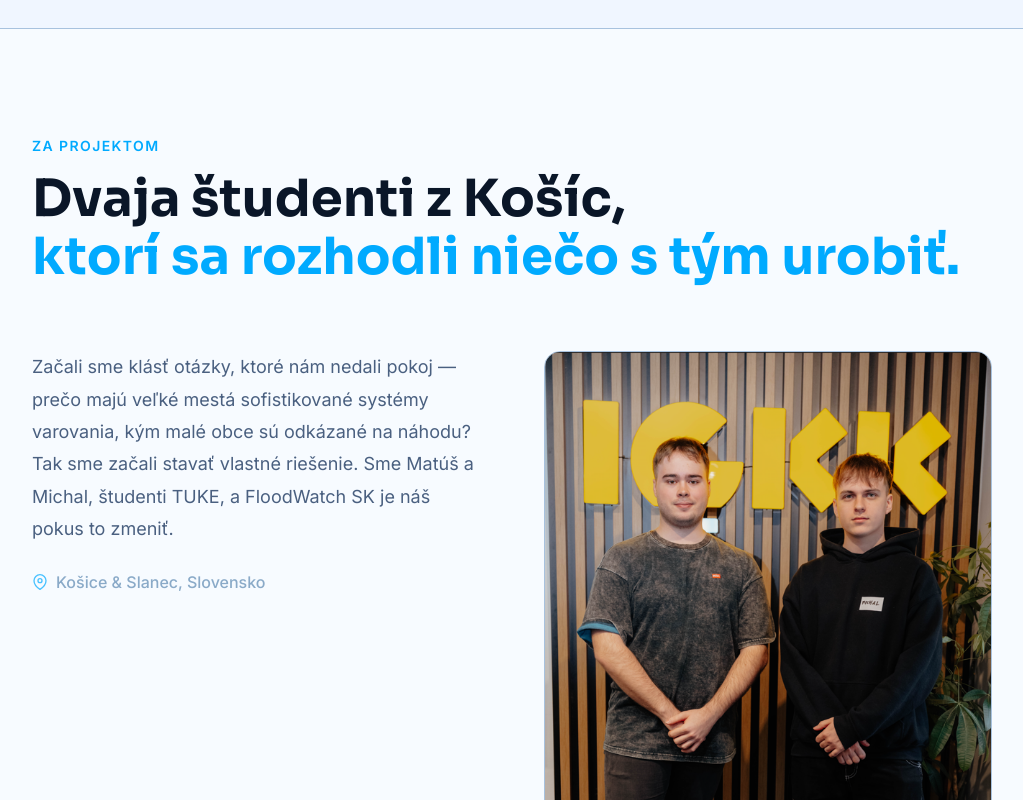
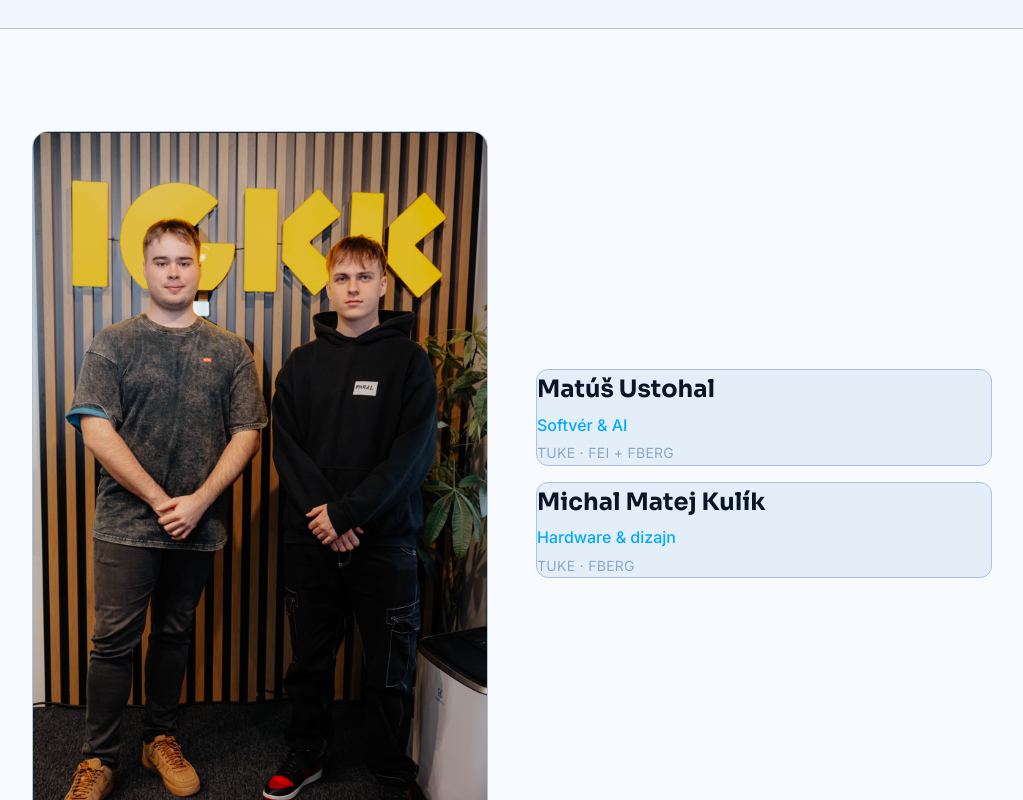
Before and after one commit to ShouTyM/FloodWatchSK_Landing, an Angular app: page / in a window 1280 px wide. Shown: the part 4260-5060 px from the top of the page, without its empty margins (128-1151 px from the left). Built offline with nearby package versions, Linux system fonts and the light colour scheme.

Commit message:
refactor(about): remove header/text/location, show only photo and member cards

```diff
--- a/src/app/sections/about/about.html
+++ b/src/app/sections/about/about.html
@@ -1,30 +1,8 @@
 <section class="about" id="about">
   <div class="container">
+    <div class="about__team" #revealEl>
 
-    <div class="about__header" #revealEl>
-      <span class="about__eyebrow">Za projektom</span>
-      <h2 class="about__title">Dvaja študenti z Košíc,<br /><span>ktorí sa rozhodli niečo s tým urobiť.</span></h2>
-    </div>
-
-    <div class="about__content" #revealEl>
-      <div class="about__story">
-        <p class="about__text">
-          Začali sme klásť otázky, ktoré nám nedali pokoj — prečo majú veľké mestá
-          sofistikované systémy varovania, kým malé obce sú odkázané na náhodu?
-          Tak sme začali stavať vlastné riešenie. Sme Matúš a Michal, študenti TUKE,
-          a FloodWatch SK je náš pokus to zmeniť.
-        </p>
-        <p class="about__location">
-          <svg width="16" height="16" viewBox="0 0 24 24" fill="none" stroke="currentColor" stroke-width="2" stroke-linecap="round" stroke-linejoin="round">
-            <path d="M21 10c0 7-9 13-9 13s-9-6-9-13a9 9 0 0 1 18 0z"/>
-            <circle cx="12" cy="10" r="3"/>
-          </svg>
-          Košice & Slanec, Slovensko
-        </p>
-      </div>
-
-      <div class="about__team">
-        <div class="about__member" #revealEl>
+      <div class="about__member">
         <div class="about__member-avatar">
           <img
             src="assets/images/team.jpg"
@@ -50,8 +28,7 @@
           <div class="about__card-school">TUKE · FBERG</div>
         </div>
       </div>
+
     </div>
   </div>
-
-  </div>
 </section>
--- a/src/app/sections/about/about.scss
+++ b/src/app/sections/about/about.scss
@@ -3,101 +3,27 @@
   background-color: var(--color-surface);
   border-top: 1px solid var(--color-border);
 
-  // ── Header ────────────────────────────────────────
-  &__header {
-    max-width: var(--content-default);
-    margin-inline: auto;
-    margin-bottom: var(--space-16);
-
-    opacity: 0;
-    transform: translateY(24px);
-    transition: opacity 0.6s ease, transform 0.6s ease;
-    &.is-visible { opacity: 1; transform: translateY(0); }
-  }
-
-  &__eyebrow {
-    display: inline-block;
-    font-family: var(--font-body);
-    font-size: var(--text-xs);
-    font-weight: 600;
-    letter-spacing: 0.1em;
-    text-transform: uppercase;
-    color: var(--color-primary);
-    margin-bottom: var(--space-3);
-  }
-
-  &__title {
-    font-family: var(--font-display);
-    font-size: var(--text-2xl);
-    font-weight: 700;
-    color: var(--color-text);
-    line-height: 1.15;
-
-    span { color: var(--color-primary); }
-  }
-
-  // ── Content ───────────────────────────────────────
-  &__content {
+  // ── Team wrapper ──────────────────────────────────
+  &__team {
     max-width: var(--content-default);
     margin-inline: auto;
     display: grid;
     grid-template-columns: 1fr 1fr;
-    gap: var(--space-16);
-    align-items: start;
+    gap: var(--space-12);
+    align-items: center;
 
     opacity: 0;
     transform: translateY(20px);
-    transition: opacity 0.6s ease 0.1s, transform 0.6s ease 0.1s;
+    transition: opacity 0.6s ease, transform 0.6s ease;
     &.is-visible { opacity: 1; transform: translateY(0); }
 
     @media (max-width: 767px) {
       grid-template-columns: 1fr;
-      gap: var(--space-10);
+      gap: var(--space-8);
     }
   }
 
-  // ── Story / text ──────────────────────────────────
-  &__story {
-    display: flex;
-    flex-direction: column;
-    gap: var(--space-6);
-    justify-content: center;
-  }
-
-  &__text {
-    font-family: var(--font-body);
-    font-size: var(--text-base);
-    color: var(--color-text-muted);
-    line-height: 1.8;
-    max-width: 52ch;
-  }
-
-  &__location {
-    display: flex;
-    align-items: center;
-    gap: var(--space-2);
-    font-family: var(--font-body);
-    font-size: var(--text-sm);
-    font-weight: 500;
-    color: var(--color-text-faint);
-
-    svg { flex-shrink: 0; color: var(--color-primary); opacity: 0.7; }
-  }
-
-  // ── Team ──────────────────────────────────────────
-  &__team {
-    display: flex;
-    flex-direction: column;
-    gap: var(--space-6);
-  }
-
-  &__member {
-    opacity: 0;
-    transform: translateY(16px);
-    transition: opacity 0.5s ease 0.2s, transform 0.5s ease 0.2s;
-    &.is-visible { opacity: 1; transform: translateY(0); }
-  }
-
+  // ── Photo ───────────────────────────────────────
   &__member-avatar {
     border-radius: var(--radius-xl);
     overflow: hidden;
@@ -112,19 +38,15 @@
     object-fit: cover;
   }
 
-  // ── Member cards ──────────────────────────────────
+  // ── Cards ───────────────────────────────────────
   &__member-cards {
-    display: grid;
-    grid-template-columns: 1fr 1fr;
+    display: flex;
+    flex-direction: column;
     gap: var(--space-4);
-
-    @media (max-width: 480px) {
-      grid-template-columns: 1fr;
-    }
   }
 
   &__card {
-    padding: var(--space-5) var(--space-6);
+    padding: var(--space-6) var(--space-7);
     background: var(--color-surface-offset);
     border: 1px solid var(--color-border);
     border-radius: var(--radius-lg);
@@ -134,17 +56,15 @@
 
     opacity: 0;
     transform: translateY(12px);
-    transition: opacity 0.5s ease 0.3s, transform 0.5s ease 0.3s;
+    transition: opacity 0.5s ease 0.2s, transform 0.5s ease 0.2s;
     &.is-visible { opacity: 1; transform: translateY(0); }
 
-    &:nth-child(2) {
-      transition-delay: 0.4s;
-    }
+    &:nth-child(2) { transition-delay: 0.35s; }
   }
 
   &__card-name {
     font-family: var(--font-display);
-    font-size: var(--text-base);
+    font-size: var(--text-lg);
     font-weight: 700;
     color: var(--color-text);
   }
```
Lines whose indentation alone changed are shown as unchanged.
